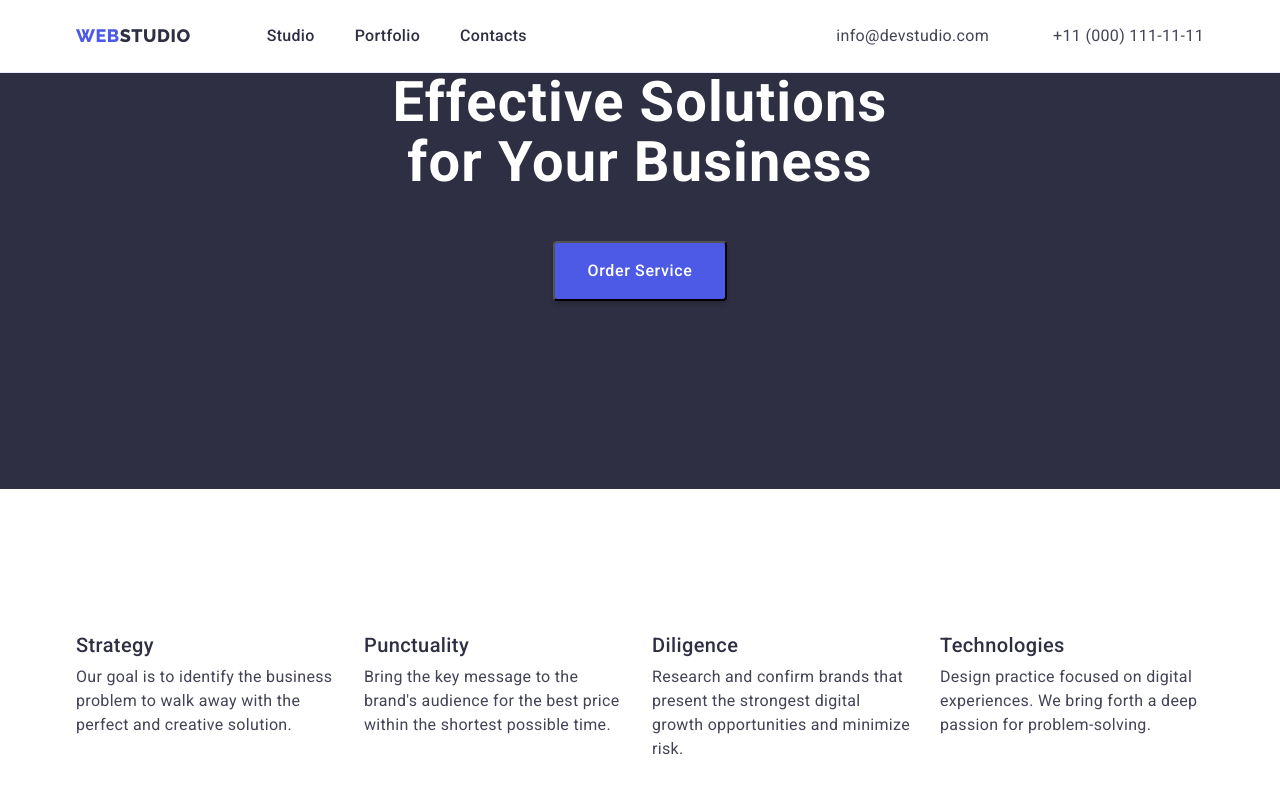
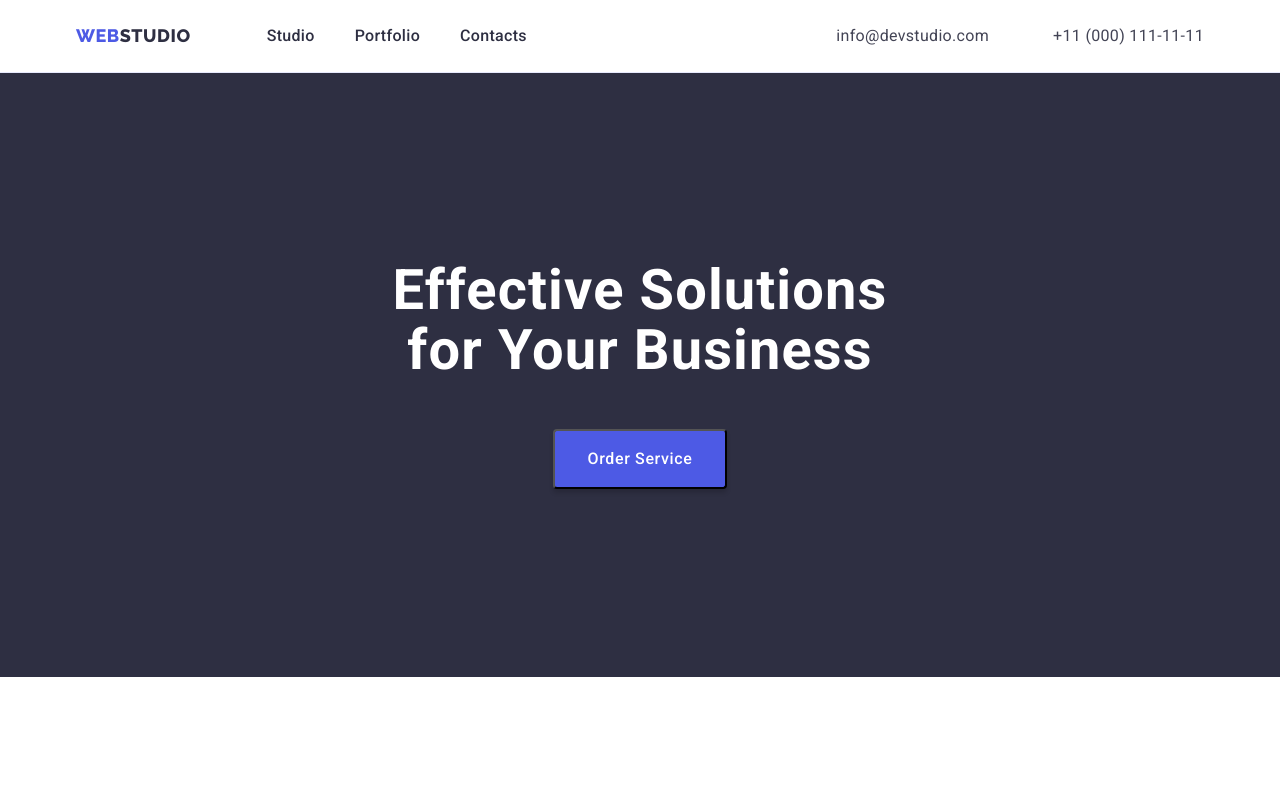
Before and after one commit to Maryna-Lasitsyna/goit-markup-hw-03, a plain HTML site: page index.html in a window 1280 px wide. Shown: the top 800 px of the page. Drawn offline with nearby package versions, Linux system fonts and the light colour scheme.

Commit message:
Update styles.css

```diff
--- a/css/styles.css
+++ b/css/styles.css
@@ -162,6 +162,7 @@ html {
   width: 496px;
   letter-spacing: 0.02em;
   color: var(--hero-title-color);
+  padding-top: 188px;
 }
 .hero-button {
   font-family: inherit;
```
